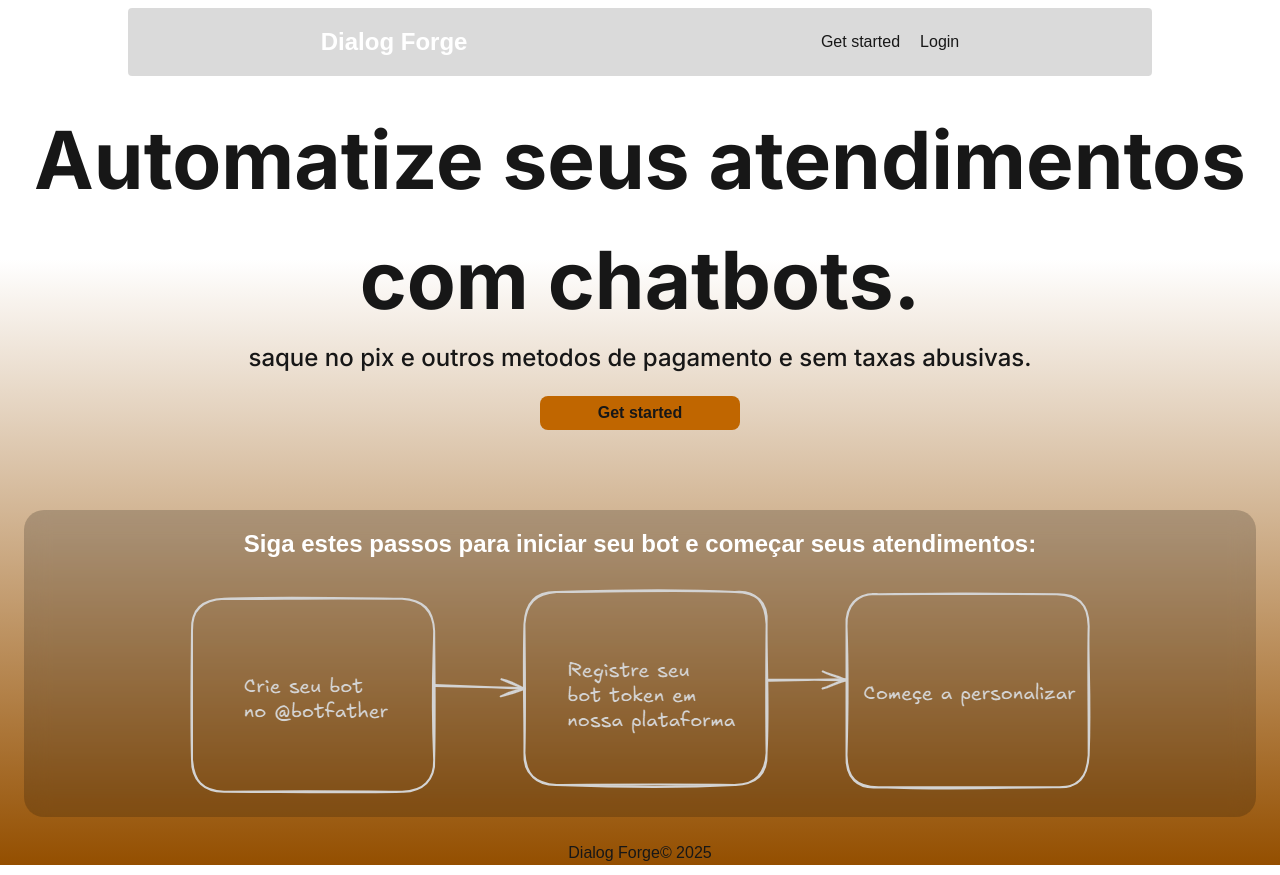
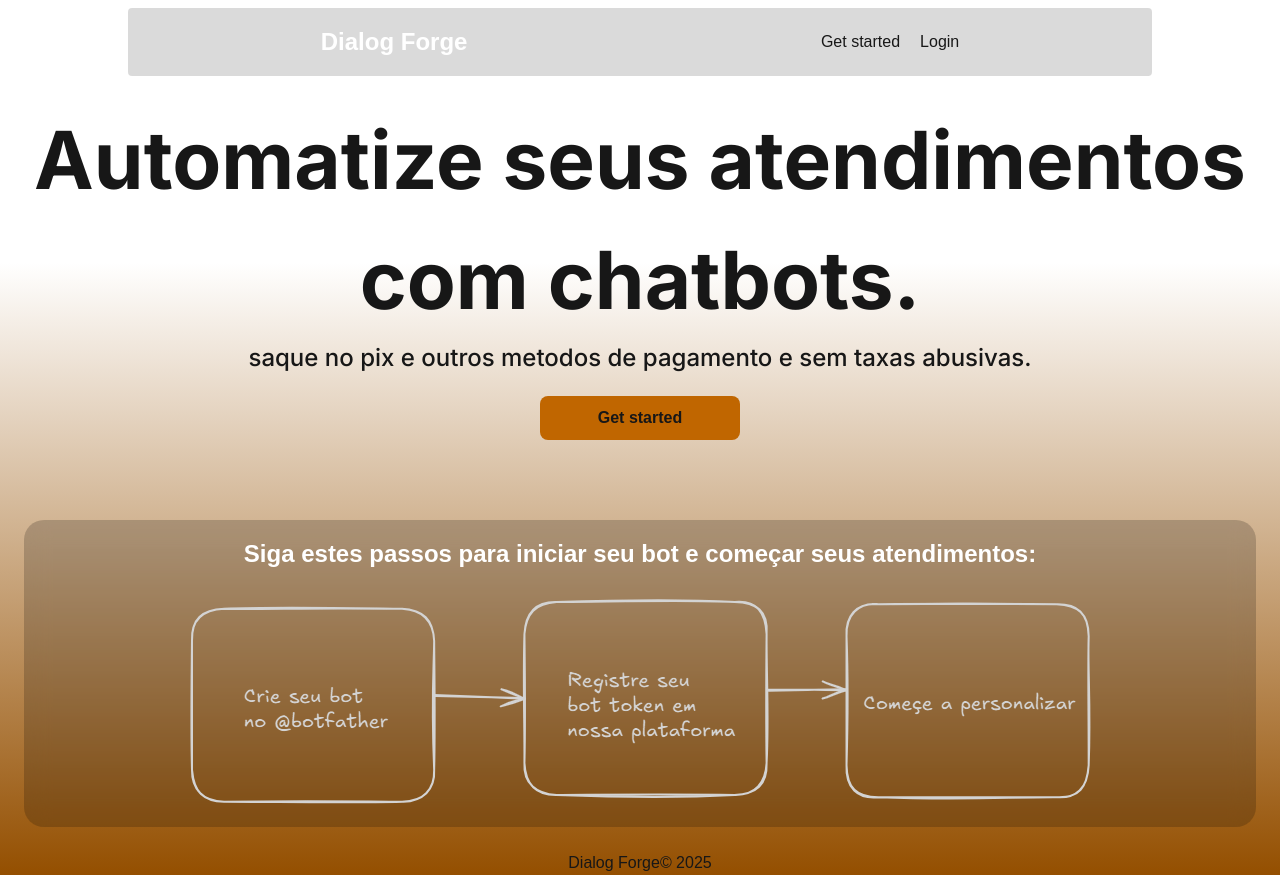
Before and after one commit to zionscript/OneForge, a Next.js app: page / in a window 1280 px wide. Built offline with nearby package versions, Linux system fonts and the light colour scheme.

Commit message:
Alteração no tamanho do botão cta

```diff
--- a/src/app/page.tsx
+++ b/src/app/page.tsx
@@ -15,7 +15,7 @@ export default function Home() {
       <main className="flex flex-col w-full p-6 items-center justify-center">
         <h1 className="text-center text-[3rem] sm:text-[3rem] md:text-[5rem] font-bold font-inter">Automatize seus atendimentos com chatbots.</h1>
         <h2 className="text-center text-[1.5rem] font-[500] font-inter">saque no pix e outros metodos de pagamento e sem taxas abusivas.</h2>
-        <div className="flex justify-center w-[200px] bg-[#c06600] px-[10px] py-[5px] rounded-[8px] mt-[20px]">
+        <div className="flex justify-center w-[200px] bg-[#c06600] px-[20px] py-[10px] rounded-[8px] mt-[20px]">
           <a className="font-bold" href="#">Get started</a>
         </div>
         <section id="get" className="flex justify-center w-full p-4 bg-[#00000030] backdrop-blur-md rounded-[20px] mt-20">
```
